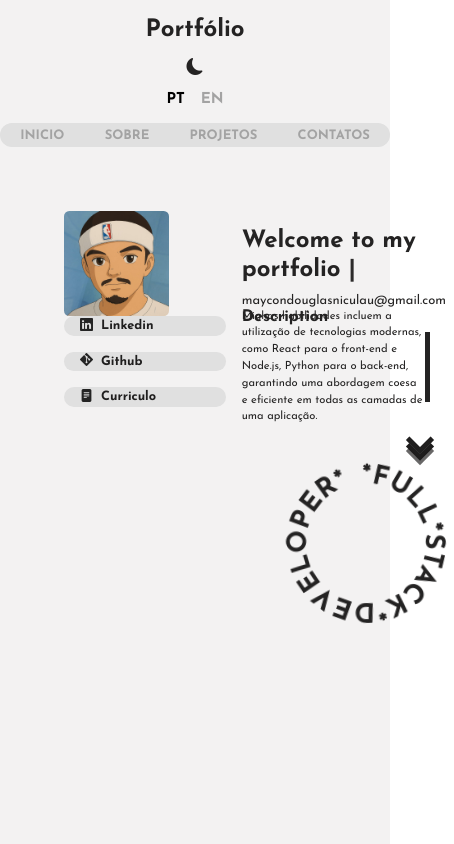
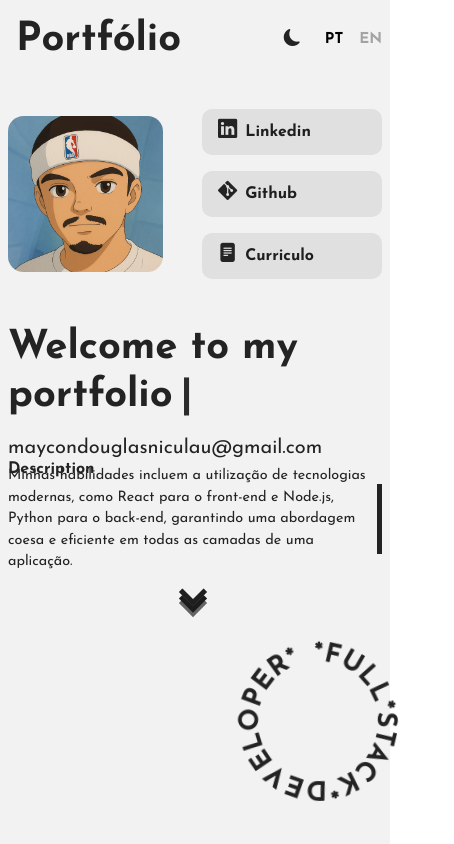
Before and after one commit to Maycondo/Portifolio, a React (Vite) app: page / in a window 390 px wide. Shown: the top 844 px of the page, 454 px wide, since content can reach past the window. Built offline with nearby package versions, Linux system fonts and the light colour scheme.

Commit message:
Refatorando estilos e componentes na página inicial do portfólio

```diff
--- a/src/Home.jsx
+++ b/src/Home.jsx
@@ -24,16 +24,6 @@ const useLoader = (delay) => {
     return loading; // Retorna o estado de loading
 };
 
-
-const fadeInUp = {
-    hidden: { opacity: 0, y: 20 },
-    visible: { opacity: 1, y: 0 }
-};
-
-const divVariants = {
-    hidden: { scale: 0.8, opacity: 0 },
-    visible: { scale: 1, opacity: 1 }
-};
 
 const slideUp = {
     hidden: { opacity: 0, y: 20 },
@@ -84,11 +74,9 @@ export default function Home() {
     return (
         <>
         <header className="App-header" id={sectionId} >
-                <section className="Top-barra" >
-                <motion.div initial="hidden" animate="visible" variants={fadeInUp} transition={{ duration: 0.5, ease: "easeOut" }}>
+                <section className="Barra_top" >
                         <h1 id="Portifolio">Portfólio</h1>
-                </motion.div>
-                    <div className='div_buttons'>
+                    <div className='Container-Buttons'>
                         <ThemeToggle onThemeChange={ handleThemeChange }/>
                             <div className="lingua">
                                 <button  className="lingua__button"  style={CorStyle('PT')}  onClick={() => handleLanguageChange('PT')}>PT</button>
@@ -109,10 +97,10 @@ export default function Home() {
                 <section className="Painel-1">
 
                     <div className="Painel-Perso">
-                            <div className="Imagem-Perso">
-                                <motion.div initial="hidden" animate="visible" variants={divVariants} transition={{ duration: 0.8, ease: "easeInOut" }} className="rounded-full">
+                            <div className="Painel-img-redes">
+                                <div className='Container-Image'>
                                     <img id="Imagem-User" src={Imagem} alt="Imagem_Perso"/>
-                                </motion.div>
+                                </div>
                                 <div className="Social-Midias">
                                     <motion.a  href="https://www.linkedin.com/in/maycon-douglas-b97786306/"  target="_blank" initial="hidden" animate="visible" variants={linkVariants} transition={{ duration: 0.5, delay: 0.1 }}>
                                         <i className="bi bi-linkedin"></i>Linkedin
@@ -125,7 +113,7 @@ export default function Home() {
                                     </motion.a>
                                 </div>
                             </div>
-                            <div className="Discrição-Perso">
+                            <div className="Container-discrição">
                                 <TextAnimation></TextAnimation>
                             <motion.div initial="hidden" animate="visible" variants={slideUp} transition={{ duration: 0.8, ease: "easeInOut" }}>
                                 <h5 id="Email">maycondouglasniculau@gmail.com</h5>
--- a/src/index.css
+++ b/src/index.css
@@ -84,7 +84,7 @@
     transition: all 300ms;
   }
 
-  .Top-barra {
+  .Barra_top {
     height: 5rem;
     width: 100%;
     display: flex;
@@ -94,7 +94,7 @@
 
   #Portifolio {
     margin: 2rem;
-    font-size: clamp(2.5rem, 5vw, 55px);
+    font-size: clamp(2.5rem, 5vw, 10px);
     font-weight: 900;
     color: var(--Color-texte-portifolio);
     transition: all 300ms;
@@ -168,11 +168,10 @@
     gap: 0.5rem;
   }
 
-  .Imagem-Perso {
+  .Painel-img-redes {
     height: auto;
-    width: 20%;
+    width: 100%;
     display: flex;
-    flex-direction: column;
     justify-content: space-around;
   }
 
@@ -282,6 +281,129 @@
     transition: all 300ms;
   }
 
+@media (max-width: 480px) {
+
+    .Barra_top {
+      display: flex;
+      padding: 0.5rem;
+    }
+
+    #Portifolio {
+      font-size: 1rem;
+      margin: 0.5rem;
+    }
+
+    .Container-Buttons {
+      display: flex;
+      gap: 0.8rem,;
+    }
+
+    .Botao_Modo {
+      display: flex;
+      justify-content: center;
+      margin: 0rem 1.5rem;
+    }
+
+    .Narve {
+      display: none;
+    }
+
+    .Painel-Perso {
+      height: 100%;
+      width: 100%;
+      display: flex;
+      flex-direction: column;
+      margin: 0.5rem;
+    }
+
+    .Painel-img-redes {
+      height: 30%;
+      width: 100%;
+      display: flex;
+      justify-content: center;
+      align-items: center;
+    }
+
+    .Conteiner-Image {
+      height: 100%;
+      width: 50%;
+      display: flex;
+      justify-content: center;
+      align-items: center;
+    }
+
+    .Imagem-Perso {
+      height: 100%;
+      width: 100%;
+      display: flex;
+    }
+
+    #Imagem-User {
+      height: 225px;
+      width: 210px;
+      border-radius: 10%;
+    }
+
+    .Social-Midias {
+      height: 80%;
+      width: 50%;
+      display: flex;
+      justify-content: center;
+      align-items: center;
+    }
+
+    .Container-discrição {
+      height: 100%;
+      width: 100%;
+      display: flex;
+      flex-direction: column;
+      justify-content: center;
+      align-items: center;
+    }
+
+    #Founder{
+      font-size: 1rem;
+    }
+
+    .Botao_Modo {
+      display: flex;
+      justify-content: center;
+    }
+
+
+    .Discrição-Perso {
+      margin: 0.5rem;
+    }
+
+    .Social-Midias {
+      margin-right: 1rem;
+    }
+
+    .Imagem-Perso {
+      height: 4rem;
+      width: 70%;
+      margin: 3 auto;
+    }
+
+    #Imagem-User {
+      max-width: 65%;
+      height: auto;
+    }
+
+    .Top-barra {
+      flex-direction: column;
+      padding: 0.5rem;
+    }
+
+    #Pequeno-Texto {
+      font-size: 0.7rem;
+      margin: 0.3rem 0rem;
+      margin-right: 1rem;
+    }
+
+
+  }
+
 
   @media (max-width: 768px) {
     .Imagem-Perso {
@@ -324,82 +446,6 @@
     }
   }
 
-  @media (max-width: 480px) {
-    .div_buttons {
-      margin: 0.2rem;
-      gap: 0.1rem,;
-    }
-
-    #Founder{
-      font-size: 1rem;
-    }
-
-    .Narve {
-      height: 9rem;
-    }
-
-    .Botao_Modo {
-      display: flex;
-      justify-content: center;
-    }
-
-    .Narve a, .Social-Midias i, #Email {
-      font-size: 13px;
-    }
-
-    .Discrição-Perso {
-      margin: 0.5rem;
-    }
-
-    .Social-Midias {
-      margin-right: 1rem;
-    }
-
-    .Imagem-Perso {
-      height: 4rem;
-      width: 70%;
-      margin: 3 auto;
-    }
-
-    #Imagem-User {
-      max-width: 65%;
-      height: auto;
-    }
-
-    .Top-barra {
-      flex-direction: column;
-      padding: 0.5rem;
-    }
-
-    #Pequeno-Texto {
-      font-size: 0.7rem;
-      margin: 0.3rem 0rem;
-      margin-right: 1rem;
-    }
-
-    #Portifolio, #Name-Perso {
-      font-size: 1.5rem;
-    }
-
-    #Portifolio, #Name-Perso  {
-      margin: 0.5rem 0rem;
-    }
-
-    .div_buttons {
-      width: 100%;
-      gap: 0.5rem;
-      flex-direction: column;
-    }
-
-    .Narve {
-      margin: 0;
-      height: auto;
-    }
-
-    .Social-Midias a {
-      font-size: 0.8rem;
-    }
-  }
 
   @media (max-width: 1024px) {
     .Imagem-Perso {
--- a/src/main.jsx
+++ b/src/main.jsx
@@ -2,6 +2,7 @@ import { StrictMode } from 'react'
 import { createRoot } from 'react-dom/client'
 import Home from './Home.jsx'
 import './index.css'
+
 
 createRoot(document.getElementById('root')).render(
   <StrictMode>
```
